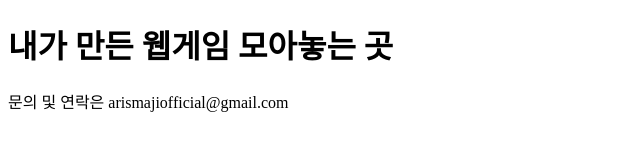
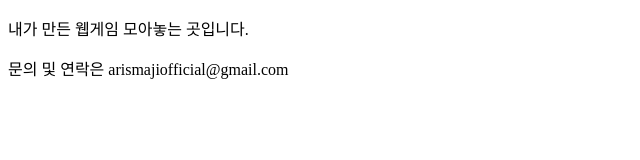
Before and after one commit to baanbaek/arcade, a plain HTML site: page index.html in a window 1280 px wide. Shown: the whole page, without its empty margins (0-640 px from the left). Drawn offline with Linux system fonts and the light colour scheme.

Commit message:
Update index.html
test

```diff
--- a/index.html
+++ b/index.html
@@ -5,7 +5,7 @@
   <title>baanbaek's arcade</title>
 </head>
 <body>
-  <h1>내가 만든 웹게임 모아놓는 곳</h1>
+  <p>내가 만든 웹게임 모아놓는 곳입니다.</p>
   <p>문의 및 연락은 arismajiofficial@gmail.com</p>
 
   <!-- 유니티 게임을 iframe으로 넣을 수도 있음 -->
```
